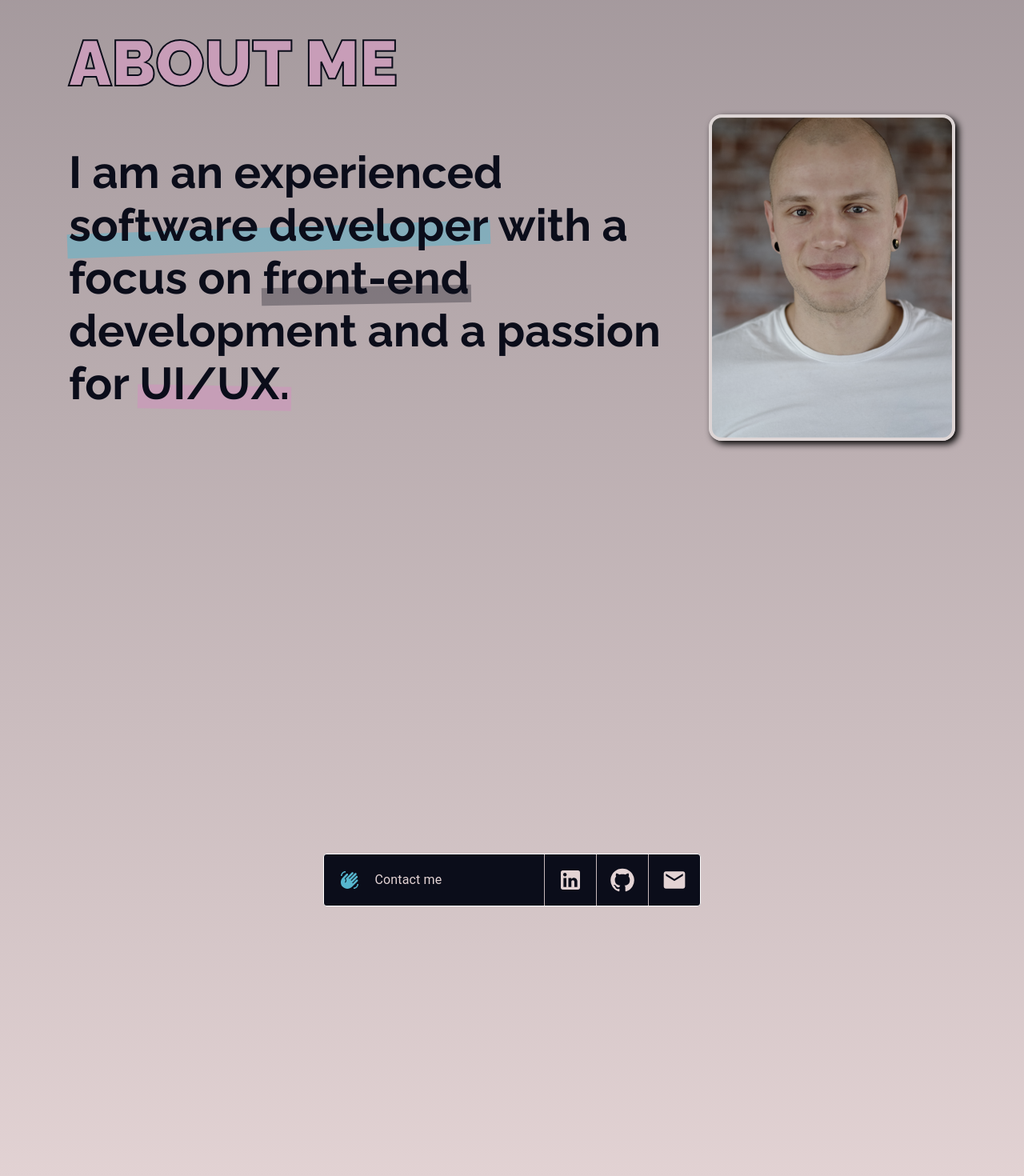
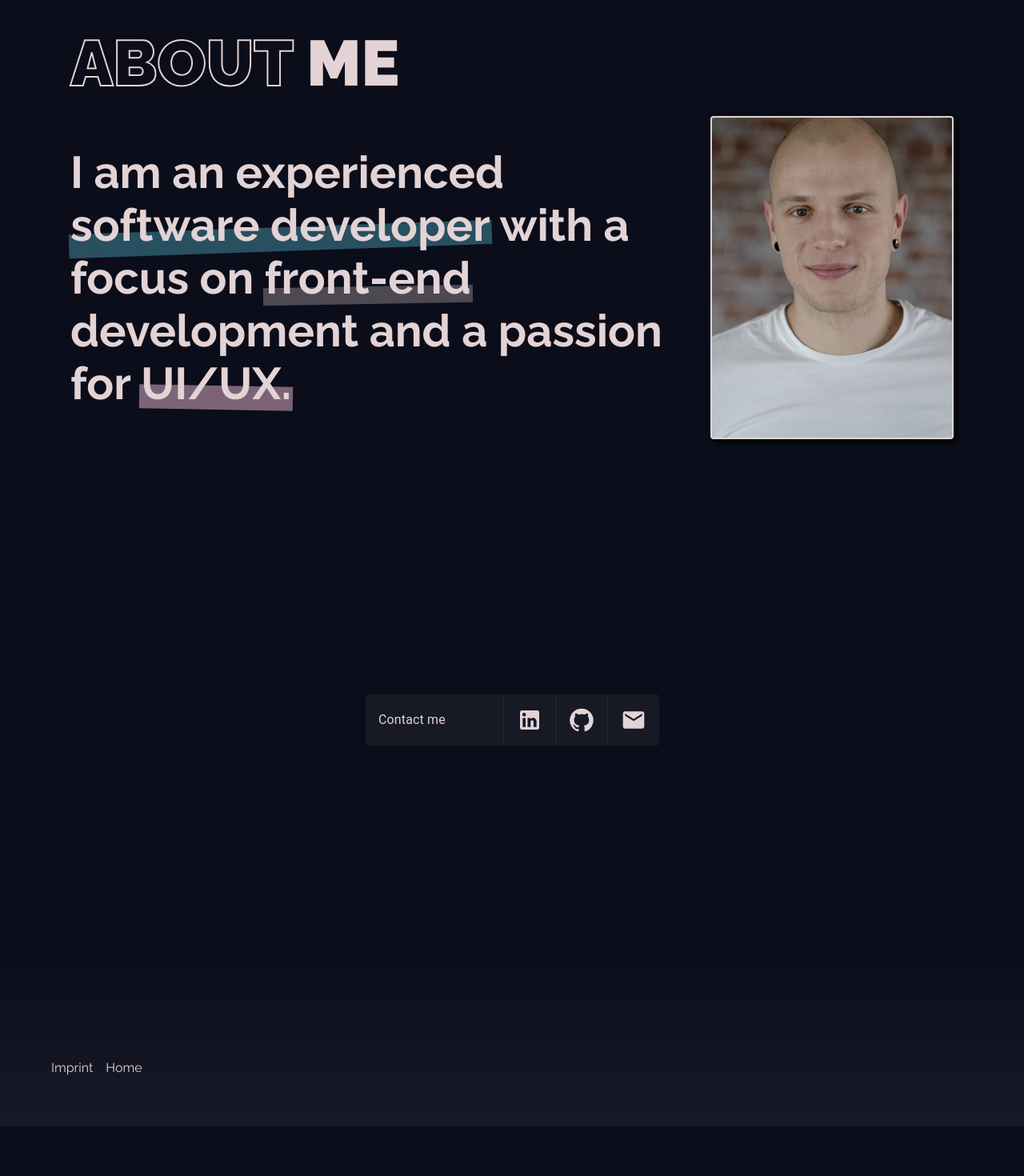
Before and after one commit to nicofunke/nifunke-de, a React (Create React App) app: page / in a window 1280 px wide. Shown: the part 900-2370 px from the top of the page at 80% size. After the commit the page ends 2308 px from the top, so only its background shows below. Built offline with nearby package versions, Linux system fonts and the light colour scheme.

Commit message:
feat: dark design

```diff
--- a/src/App.scss
+++ b/src/App.scss
@@ -4,6 +4,7 @@ body {
   --color-3: #0b0d1a;
   --color-3-decimal: 11, 13, 26; // #0b0d1a;
   --color-4: #e3d3d4;
+  --color-5: #171926;
 
   margin: 0;
   padding: 0;
@@ -40,8 +41,6 @@ h2 {
   font-size: min(max(12vw, 64px), 80px);
   text-transform: uppercase;
   font-weight: 900;
-  color: var(--color-1);
-  -webkit-text-stroke: 2px var(--color-3);
   margin: 0;
 }
 
--- a/src/Header.tsx
+++ b/src/Header.tsx
@@ -1,14 +1,12 @@
 import { Fade, Grow, useMediaQuery, useTheme } from "@mui/material";
 import { Parallax } from "react-scroll-parallax";
-import { MouseFriend } from "./mouseFriend/Mousefriend";
 
 const Header = () => {
   const theme = useTheme();
   const isSmallScreen = useMediaQuery(theme.breakpoints.down("sm"));
   const numberOfFireFlies = isSmallScreen ? 10 : 20;
   return (
-    <header style={{ zIndex: 34 }} id="header">
-      {!isSmallScreen && <MouseFriend />}
+    <header style={{ zIndex: 34 }}>
       <section style={{ minHeight: "100vh" }}>
         <div className="text-container">
           <Fade in timeout={1000}>
@@ -23,10 +21,6 @@ const Header = () => {
             <div className="firefly" key={index} />
           ))}
         </div>
-        <div className="air air1"></div>
-        <div className="air air2"></div>
-        <div className="air air3"></div>
-        <div className="air air4"></div>
       </section>
     </header>
   );
--- a/src/Layout.tsx
+++ b/src/Layout.tsx
@@ -21,6 +21,4 @@ export const Section = ({ children, fullWidth, ...stackProps }: Props) => {
 
 export const BgContainer = styled(Stack)(() => ({
   alignItems: "center",
-  color: "var(--color-3)", // TODO: Move to MUI theme
-  background: "linear-gradient(#a1969a, var(--color-4))",
 }));
--- a/src/markedText/MarkedText.scss
+++ b/src/markedText/MarkedText.scss
@@ -9,7 +9,7 @@
   background-color: var(--color-2);
 
   content: "";
-  opacity: 0.5;
+  opacity: 0.4;
   position: absolute;
   width: calc(100% + 4px);
   height: 45%;
@@ -23,14 +23,14 @@
   &.style-2::before {
     opacity: 0.3;
     height: 34%;
-    background-color: var(--color-3);
+    background-color: var(--color-4);
     transform: rotate(-1deg);
   }
 }
 
 .marked {
   &.style-3::before {
-    opacity: 0.9;
+    opacity: 0.6;
     height: 45%;
     background-color: var(--color-1);
     transform: rotate(1deg);
--- a/src/mouseFriend/MouseFriend.scss
+++ b/src/mouseFriend/MouseFriend.scss
@@ -18,6 +18,7 @@
   filter: blur(14px);
 }
 
-#header:hover > #mouse-friend {
+#home-page:hover > #mouse-friend {
+  z-index: 0;
   opacity: 1;
 }
--- a/src/pages/Home.page.tsx
+++ b/src/pages/Home.page.tsx
@@ -1,16 +1,24 @@
 import Header from "../Header";
 import { BgContainer } from "../Layout";
+import { MouseFriend } from "../mouseFriend/Mousefriend";
 import ContactSection from "../sections/Contact";
 import Introduction from "../sections/Introduction";
+import { useMediaQuery, useTheme } from "@mui/material";
 
-const HomePage = () => (
-  <>
+const HomePage = () => {
+  const theme = useTheme();
+  const isSmallScreen = useMediaQuery(theme.breakpoints.down("sm"));
+
+  return (
+    <div id="home-page">
+      {!isSmallScreen && <MouseFriend />}
       <Header />
       <BgContainer>
         <Introduction />
         <ContactSection />
       </BgContainer>
-  </>
+    </div>
   );
+};
 
 export default HomePage;
--- a/src/sections/Contact.tsx
+++ b/src/sections/Contact.tsx
@@ -38,33 +38,25 @@ const ContactBox = () => {
 
 const ContactSection = () => {
   return (
-    <Section>
+    <Section fullWidth minHeight="400px">
+      <Bounce triggerOnce>
         <Stack
-        direction="row"
+          direction={"row"}
           alignItems="stretch"
-        bgcolor="var(--color-3)"
-        border="1px solid white"
+          bgcolor="rgba(255,255,255,0.05)"
           color="var(--color-4)"
-        height="64px"
+          width={{ xs: "100%", sm: "auto" }}
+          minHeight="64px"
           borderRadius="4px"
         >
-        <Stack
-          height="64px"
-          width="64px"
-          alignItems="center"
-          justifyContent="center"
-          color="var(--color-2)"
-        >
-          <WavingHandIcon />
-        </Stack>
-        <Typography alignSelf="center" paddingRight={16}>
+          <Typography alignSelf="center" minWidth="140px" paddingX={2}>
             Contact me
           </Typography>
           <Stack direction="row" alignItems="center">
             <Divider
               orientation="vertical"
               flexItem
-            sx={{ bgcolor: "var(--color-4)" }}
+              sx={{ bgcolor: "rgba(255,255,255,0.1)" }}
             />
             <IconButton
               color="inherit"
@@ -80,7 +72,7 @@ const ContactSection = () => {
             <Divider
               orientation="vertical"
               flexItem
-            sx={{ bgcolor: "var(--color-4)" }}
+              sx={{ bgcolor: "rgba(255,255,255,0.1)" }}
             />
             <IconButton
               color="inherit"
@@ -96,7 +88,7 @@ const ContactSection = () => {
             <Divider
               orientation="vertical"
               flexItem
-            sx={{ bgcolor: "var(--color-4)" }}
+              sx={{ bgcolor: "rgba(255,255,255,0.1)" }}
             />
             <IconButton
               color="inherit"
@@ -111,8 +103,7 @@ const ContactSection = () => {
             </IconButton>
           </Stack>
         </Stack>
-      {/* <h2 style={{ color: "var(--color-2)", textAlign: "center" }}>Contact</h2>
-      <ContactBox /> */}
+      </Bounce>
     </Section>
   );
 };
--- a/src/sections/Footer.tsx
+++ b/src/sections/Footer.tsx
@@ -4,11 +4,14 @@ import { Link } from "react-router-dom";
 const Footer = () => {
   return (
     <Box
-      height={200}
+      height={100}
       p={8}
       mb={5}
-      mt={5}
-      sx={{ backgroundColor: "var(--color-3)" }}
+      mt={10}
+      sx={{
+        background:
+          "linear-gradient(to bottom, rgba(0,0,0,0), var(--color-5));",
+      }}
     >
       <Stack
         direction="row"
--- a/src/sections/Introduction.tsx
+++ b/src/sections/Introduction.tsx
@@ -1,4 +1,4 @@
-import { Stack, Box } from "@mui/material";
+import { Stack, Box, Typography } from "@mui/material";
 import { MarkedText } from "../markedText/MarkedText";
 import profile from "../assets/profile.png";
 import { Fade } from "react-awesome-reveal";
@@ -18,13 +18,34 @@ const MainRow = ({ children }: PropsWithChildren) => (
 const Introduction = () => {
   return (
     <Section>
-      <Box alignSelf="start">
-        <h2>About me</h2>
+      <Box>
+        <Box alignSelf="start">
+          <h2>
+            <span
+              style={{
+                WebkitTextStroke: "2px var(--color-4)",
+                color: "var(--color-3)",
+                display: "inline-block",
+              }}
+            >
+              About{" "}
+            </span>
+            <span
+              style={{
+                display: "inline-block",
+                marginLeft: "1rem",
+              }}
+            >
+              {" "}
+              Me
+            </span>
+          </h2>
+        </Box>
+        <MainRow>
+          <Description />
+          <ProfilePicture />
+        </MainRow>
       </Box>
-      <MainRow>
-        <Description />
-        <ProfilePicture />
-      </MainRow>
     </Section>
   );
 };
@@ -46,8 +67,8 @@ const ProfilePicture = () => {
     <Fade direction="down" triggerOnce delay={300}>
       <Box
         bgcolor="var(--color-3)"
-        border="4px solid var(--color-4)"
-        borderRadius={4}
+        border="2px solid var(--color-4)"
+        borderRadius={1}
         width={300}
         height={400}
         color="white"
```
Lines whose indentation alone changed are shown as unchanged.
